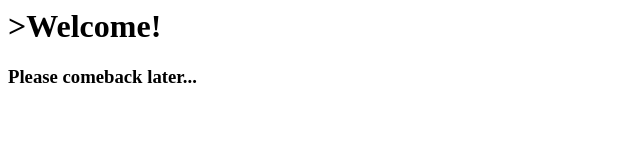
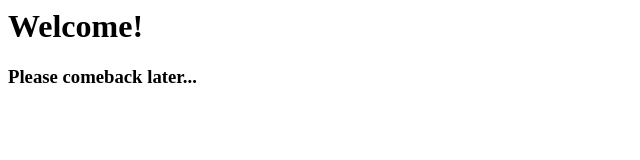
Before and after one commit to ocavidal/CV, a plain HTML site: page index.html in a window 1280 px wide. Shown: the whole page, without its empty margins (0-640 px from the left). Drawn offline with Linux system fonts and the light colour scheme.

Commit message:
Update index.html

```diff
--- a/index.html
+++ b/index.html
@@ -4,7 +4,7 @@
     <title>Oscar's website</title>
   </head>
   <body>
-    <h1>>Welcome!</h1>
+    <h1>Welcome!</h1>
     <h3>Please comeback later...</h3>
   </body>
 </html>
```
